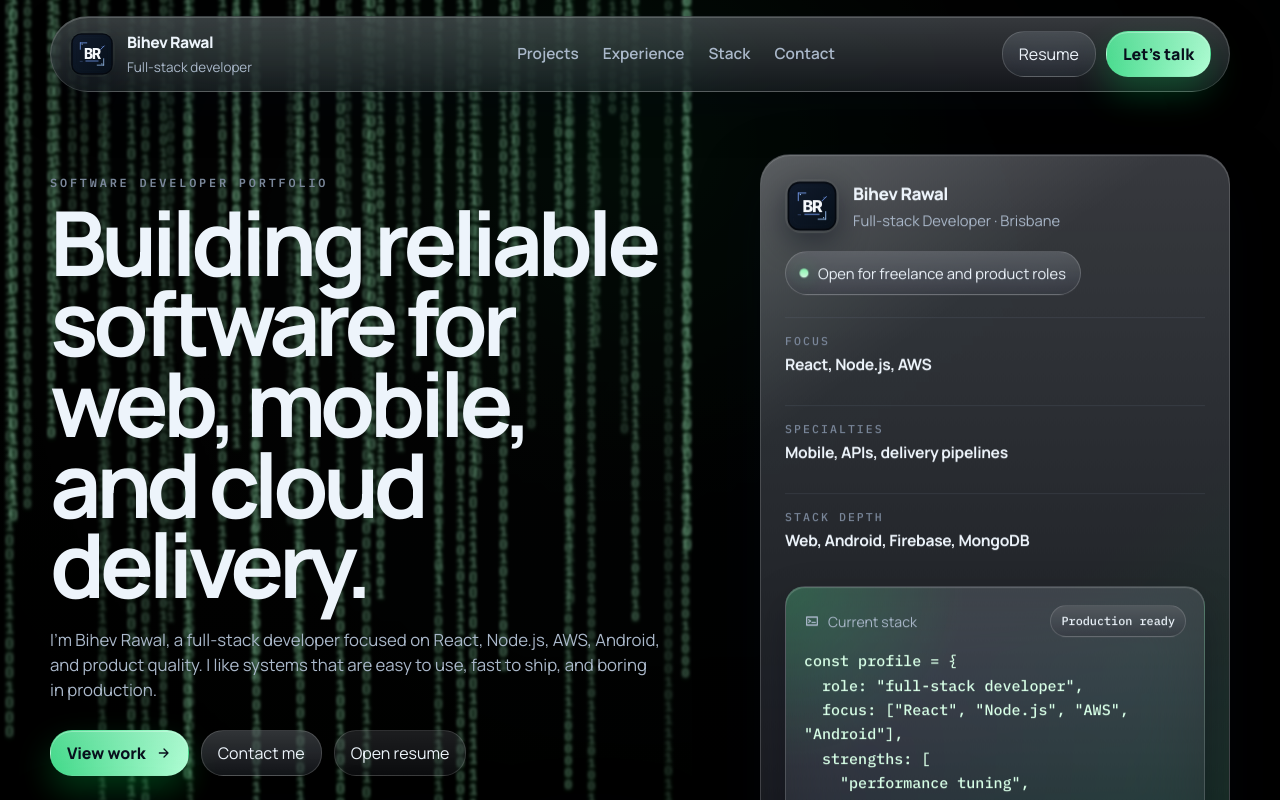
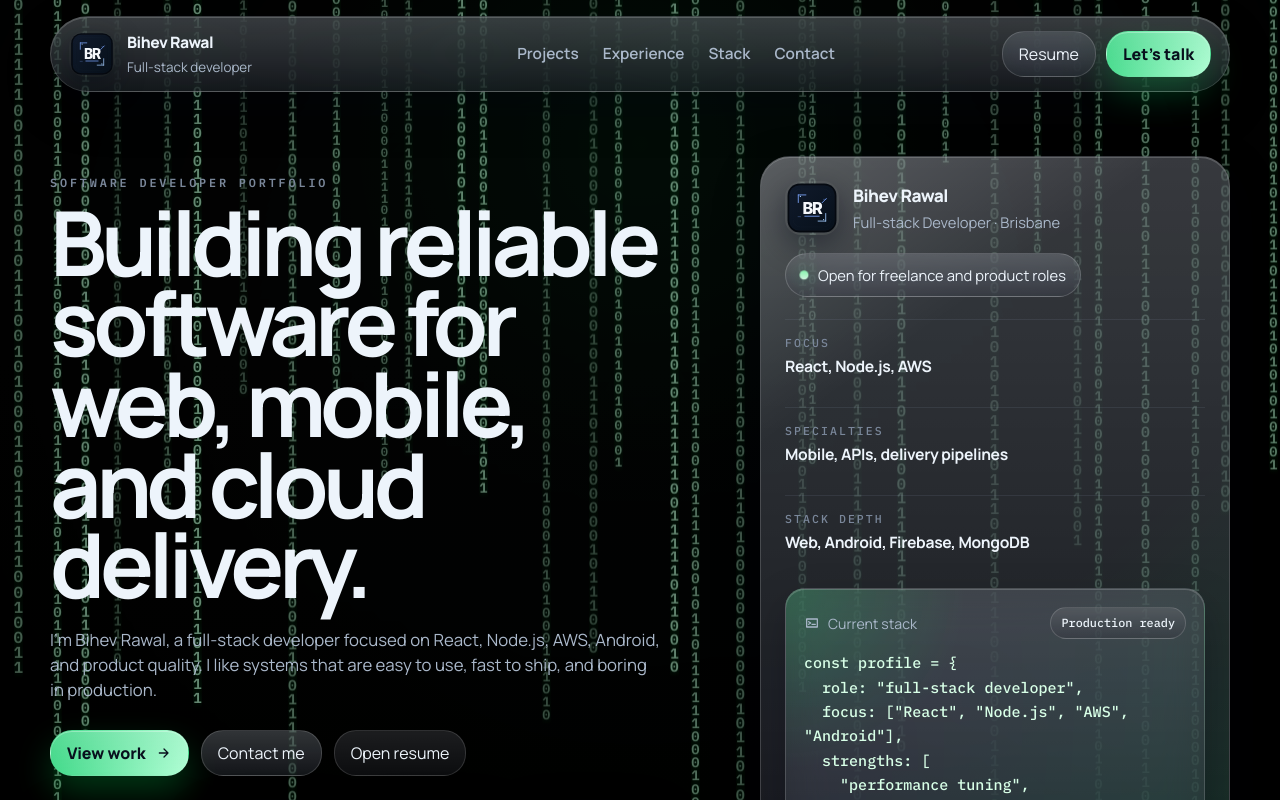
Before and after one commit to BihevRawal/bihev-portfolio-client, a React (Vite) app: page / in a window 1280 px wide. Shown: the top 800 px of the page. Built offline with nearby package versions, Linux system fonts and the light colour scheme; the HTML template or start-up script is replaced by a standard one.

Commit message:
Spread matrix rain evenly

```diff
--- a/src/App.jsx
+++ b/src/App.jsx
@@ -129,6 +129,7 @@ function makeBinaryStream(columnCount, options = {}) {
     minGlyphs = 24,
     maxGlyphs = 42,
     leftJitter = 0.7,
+    leftSpread = 100,
   } = options;
 
   return Array.from({ length: columnCount }, (_, index) => {
@@ -137,12 +138,16 @@ function makeBinaryStream(columnCount, options = {}) {
       Math.random() > 0.5 ? "1" : "0",
     ).join("\n");
 
+    const spreadIndex = columnCount === 1 ? 0.5 : index / (columnCount - 1);
+    const baseLeft = spreadIndex * leftSpread;
+    const leftOffset = (Math.random() - 0.5) * leftJitter * 2;
+
     return {
       id: `${index}-${Math.random().toString(36).slice(2, 8)}`,
       delay: minDelay + Math.random() * (maxDelay - minDelay),
       duration: minDuration + Math.random() * (maxDuration - minDuration),
       fontSize: minFontSize + Math.random() * (maxFontSize - minFontSize),
-      left: `${Math.max(0, Math.min(100, index * leftJitter + Math.random() * 1.6))}%`,
+      left: `${Math.max(0, Math.min(100, baseLeft + leftOffset))}%`,
       opacity: minOpacity + Math.random() * (maxOpacity - minOpacity),
       glyphs,
     };
@@ -152,7 +157,7 @@ function makeBinaryStream(columnCount, options = {}) {
 function BinaryRainBackground() {
   const backgroundStreams = useMemo(
     () =>
-      makeBinaryStream(18, {
+      makeBinaryStream(12, {
         minDelay: 0,
         maxDelay: 12,
         minDuration: 45,
@@ -163,14 +168,15 @@ function BinaryRainBackground() {
         maxFontSize: 26,
         minGlyphs: 18,
         maxGlyphs: 32,
-        leftJitter: 2.9,
+        leftJitter: 2.6,
+        leftSpread: 100,
       }),
     [],
   );
 
   const foregroundStreams = useMemo(
     () =>
-      makeBinaryStream(56, {
+      makeBinaryStream(36, {
         minDelay: 0,
         maxDelay: 20,
         minDuration: 15,
@@ -181,7 +187,8 @@ function BinaryRainBackground() {
         maxFontSize: 16,
         minGlyphs: 30,
         maxGlyphs: 58,
-        leftJitter: 0.95,
+        leftJitter: 1.25,
+        leftSpread: 100,
       }),
     [],
   );
--- a/src/index.css
+++ b/src/index.css
@@ -124,7 +124,7 @@ pre {
 
 .binary-rain-layer--back {
   z-index: 1;
-  filter: blur(22px);
+  filter: blur(14px);
   opacity: 0.035;
   transform:
     translate3d(calc(var(--rain-parallax-x, 0px) * 0.18), calc(var(--rain-parallax-y, 0px) * 0.18), 0)
@@ -136,7 +136,7 @@ pre {
   mix-blend-mode: screen;
   transform:
     translate3d(calc(var(--rain-parallax-x, 0px) * 0.42), calc(var(--rain-parallax-y, 0px) * 0.42), 0);
-  filter: blur(0.8px);
+  filter: blur(0.35px);
   opacity: 0.7;
 }
 
@@ -187,7 +187,7 @@ pre {
 }
 
 .binary-column--front .binary-column__segment {
-  filter: blur(1px);
+  filter: blur(0.45px);
 }
 
 @keyframes rainFall {
@@ -393,10 +393,10 @@ pre {
   background:
     linear-gradient(180deg, rgba(255, 255, 255, 0.2), rgba(255, 255, 255, 0.06)),
     rgba(12, 18, 30, 0.48);
-  backdrop-filter: blur(32px) saturate(185%);
-  -webkit-backdrop-filter: blur(32px) saturate(185%);
+  backdrop-filter: blur(20px) saturate(165%);
+  -webkit-backdrop-filter: blur(20px) saturate(165%);
   box-shadow:
-    0 22px 62px rgba(2, 8, 20, 0.36),
+    0 18px 48px rgba(2, 8, 20, 0.28),
     inset 0 1px 0 rgba(255, 255, 255, 0.18);
   contain: layout paint style;
 }
@@ -455,7 +455,6 @@ pre {
   width: min(100%, 470px);
   padding: 24px;
   border-radius: var(--radius-xl);
-  animation: floatCard 8s ease-in-out infinite;
 }
 
 .profile-head {
@@ -546,8 +545,8 @@ pre {
     rgba(10, 16, 26, 0.46);
   position: relative;
   overflow: hidden;
-  backdrop-filter: blur(34px) saturate(190%);
-  -webkit-backdrop-filter: blur(34px) saturate(190%);
+  backdrop-filter: blur(20px) saturate(165%);
+  -webkit-backdrop-filter: blur(20px) saturate(165%);
   box-shadow:
     0 18px 42px rgba(2, 8, 20, 0.26),
     inset 0 1px 0 rgba(255, 255, 255, 0.18);
@@ -897,8 +896,8 @@ pre {
   background:
     linear-gradient(180deg, rgba(255, 255, 255, 0.22), rgba(255, 255, 255, 0.06)),
     rgba(10, 16, 26, 0.34);
-  backdrop-filter: blur(28px) saturate(180%);
-  -webkit-backdrop-filter: blur(28px) saturate(180%);
+  backdrop-filter: blur(16px) saturate(160%);
+  -webkit-backdrop-filter: blur(16px) saturate(160%);
   box-shadow:
     0 16px 34px rgba(2, 8, 20, 0.18),
     inset 0 1px 0 rgba(255, 255, 255, 0.16);
@@ -936,8 +935,8 @@ pre {
   background:
     linear-gradient(180deg, rgba(255, 255, 255, 0.22), rgba(255, 255, 255, 0.06)),
     rgba(10, 16, 26, 0.36);
-  backdrop-filter: blur(38px) saturate(195%);
-  -webkit-backdrop-filter: blur(38px) saturate(195%);
+  backdrop-filter: blur(20px) saturate(165%);
+  -webkit-backdrop-filter: blur(20px) saturate(165%);
   box-shadow:
     0 22px 62px rgba(2, 8, 20, 0.34),
     inset 0 1px 0 rgba(255, 255, 255, 0.18);
@@ -1071,8 +1070,8 @@ pre {
     rgba(10, 16, 26, 0.44);
   color: var(--text);
   cursor: pointer;
-  backdrop-filter: blur(28px) saturate(180%);
-  -webkit-backdrop-filter: blur(28px) saturate(180%);
+  backdrop-filter: blur(16px) saturate(160%);
+  -webkit-backdrop-filter: blur(16px) saturate(160%);
 }
 
 .ghost-button {
```
